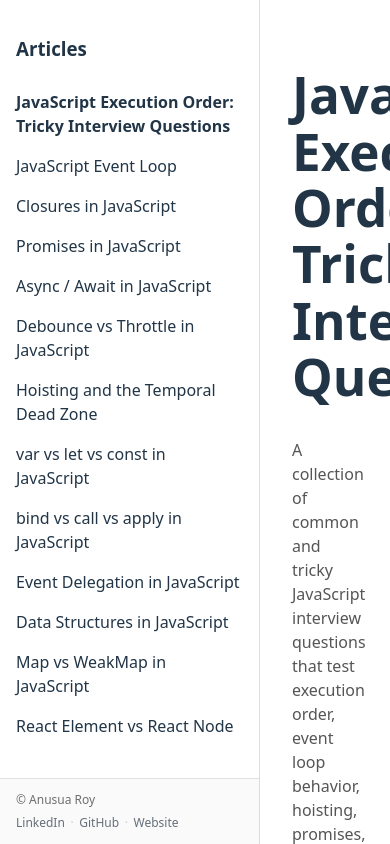
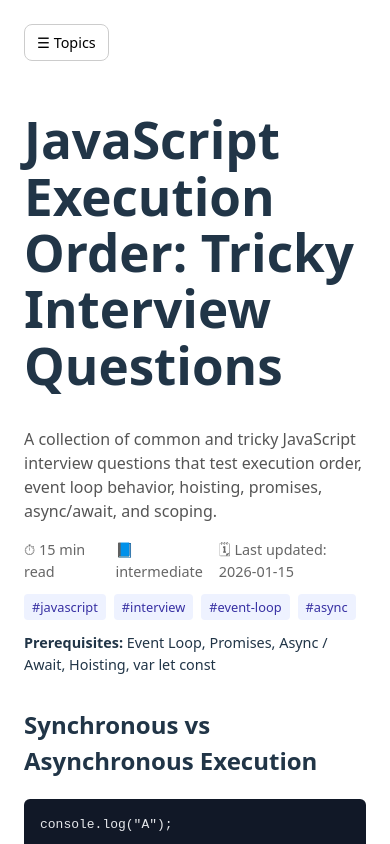
Before and after one commit to anusua-roy/knowledge-vlog, a React (Vite) app: page / in a window 390 px wide. Built offline with nearby package versions, Linux system fonts and the light colour scheme.

Commit message:
sidebar fix for mobile

```diff
--- a/src/components/Layout.tsx
+++ b/src/components/Layout.tsx
@@ -1,4 +1,4 @@
-import React from "react";
+import React, { useEffect, useState } from "react";
 import { Footer } from "./Footer";
 
 type LayoutProps = {
@@ -7,42 +7,91 @@ type LayoutProps = {
 };
 
 export function Layout({ sidebar, main }: LayoutProps) {
+  const [isMobile, setIsMobile] = useState(window.innerWidth < 768);
+  const [showSidebar, setShowSidebar] = useState(false);
+
+  useEffect(() => {
+    const onResize = () => {
+      setIsMobile(window.innerWidth < 768);
+      if (window.innerWidth >= 768) {
+        setShowSidebar(false); // reset on desktop
+      }
+    };
+
+    window.addEventListener("resize", onResize);
+    return () => window.removeEventListener("resize", onResize);
+  }, []);
+
   return (
-    <div style={styles.app}>
-      {/* Sidebar column */}
-      <aside style={styles.sidebar}>
-        <div style={styles.sidebarContent}>{sidebar}</div>
-        <Footer />
-      </aside>
+    <div style={styles.app(isMobile)}>
+      {/* Sidebar */}
+      {(!isMobile || showSidebar) && (
+        <aside style={styles.sidebar(isMobile)}>
+          <div style={styles.sidebarContent}>{sidebar}</div>
+          <Footer />
+        </aside>
+      )}
 
       {/* Main content */}
       <main id="main-scroll" style={styles.main}>
+        {isMobile && (
+          <button
+            style={styles.menuButton}
+            onClick={() => setShowSidebar((prev) => !prev)}
+          >
+            ☰ Topics
+          </button>
+        )}
         {main}
       </main>
     </div>
   );
 }
 
-const styles: Record<string, React.CSSProperties> = {
-  app: {
+const styles: {
+  app: (isMobile: boolean) => React.CSSProperties;
+  sidebar: (isMobile: boolean) => React.CSSProperties;
+  sidebarContent: React.CSSProperties;
+  main: React.CSSProperties;
+  menuButton: React.CSSProperties;
+} = {
+  app: (isMobile: boolean): React.CSSProperties => ({
     display: "grid",
-    gridTemplateColumns: "260px 1fr",
+    gridTemplateColumns: isMobile ? "1fr" : "260px 1fr",
     height: "100vh",
+    width: "100vw",
     fontFamily: "system-ui, sans-serif",
-    width: "100vw",
-  },
-  sidebar: {
+  }),
+
+  sidebar: (isMobile: boolean): React.CSSProperties => ({
     display: "flex",
     flexDirection: "column",
     borderRight: "1px solid #ddd",
-  },
+    position: isMobile ? "fixed" : "relative",
+    inset: isMobile ? "0 auto 0 0" : undefined,
+    width: isMobile ? "260px" : "100%",
+    background: "#fff",
+    zIndex: 10,
+  }),
+
   sidebarContent: {
     flex: 1,
     overflowY: "auto",
     padding: "1rem",
   },
+
   main: {
     overflowY: "auto",
-    padding: "2rem",
+    padding: "1.5rem",
+  },
+
+  menuButton: {
+    marginBottom: "1rem",
+    padding: "0.5rem 0.75rem",
+    fontSize: "0.9rem",
+    border: "1px solid #ccc",
+    background: "#fff",
+    cursor: "pointer",
+    alignSelf: "flex-start",
   },
 };
```
